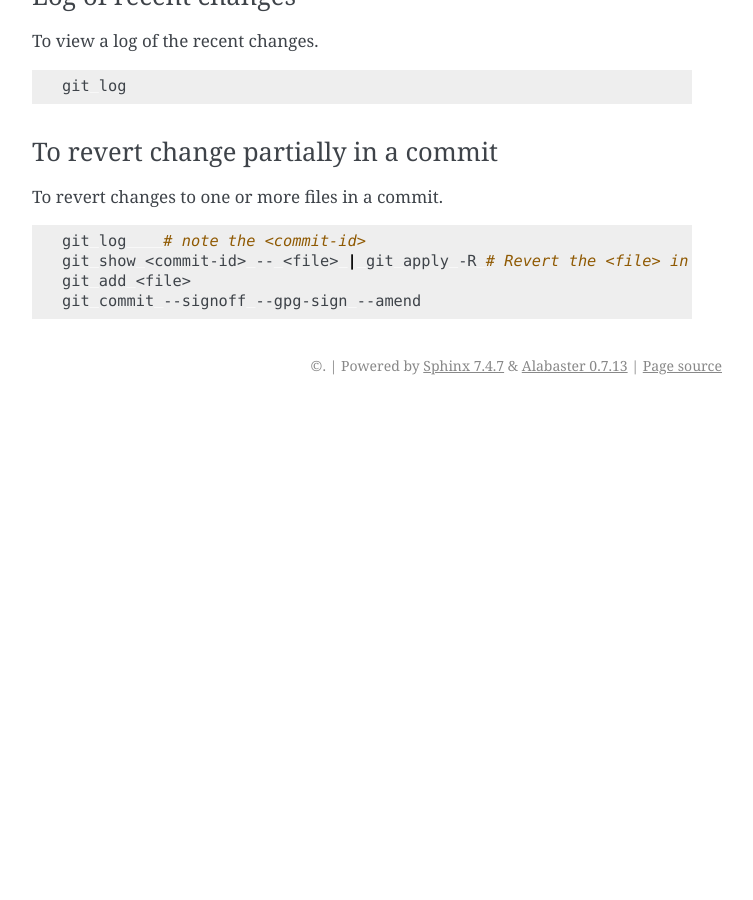
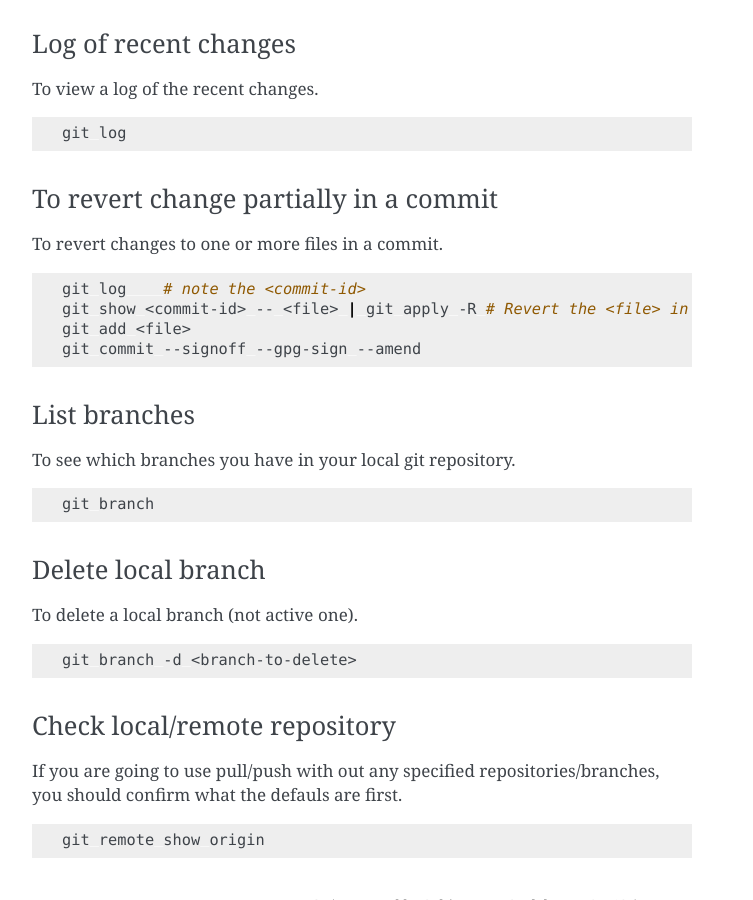
Before and after one commit to lfit/releng-docs, a Sphinx documentation site: the page built from docs/git.rst, in a window 1280 px wide and 900 px high, scrolled down 4450 px. Shown: the whole window, without its empty margins (388-1141 px from the left). Built offline with Sphinx 7.4.7, drawn with Linux system fonts in a browser that asks for light colours; the version number could not be read and is left out; before the commit the page ends 4855 px from its top, so only the background shows below that; some of the changed text lies outside the part shown.

Commit message:
Add more examples
Added List Branches, Delete local branch, as well as remote show origin.
Emphasizing that discard a change only effects the local repository.
Changed <TAB> to 3 space, and removed space at EOL

Change-Id: I67930595928d56003c1d26f7d7c05361f73aa51d
Signed-off-by: Bengt Thuree <bthuree@linuxfoundation.org>

```diff
--- a/docs/git.rst
+++ b/docs/git.rst
@@ -209,6 +209,9 @@ Discard a change
 ================
 
 To discard changes introduced in the last commit.
+**Observe** This will revert changes on your local git copy.
+If you have pushed something to the remote git repository,
+then this method will not work.
 
 .. code-block:: bash
 
@@ -257,3 +260,31 @@ To revert changes to one or more files in a commit.
    git show <commit-id> -- <file> | git apply -R # Revert the <file> in <commit-id>
    git add <file>
    git commit --signoff --gpg-sign --amend
+
+List branches
+=============
+
+To see which branches you have in your local git repository.
+
+.. code-block:: bash
+
+   git branch
+
+Delete local branch
+===================
+
+To delete a local branch (not active one).
+
+.. code-block:: bash
+
+   git branch -d <branch-to-delete>
+
+Check local/remote repository
+=============================
+
+If you are going to use pull/push with out any specified repositories/branches,
+you should confirm what the defauls are first.
+
+.. code-block:: bash
+
+   git remote show origin
```
